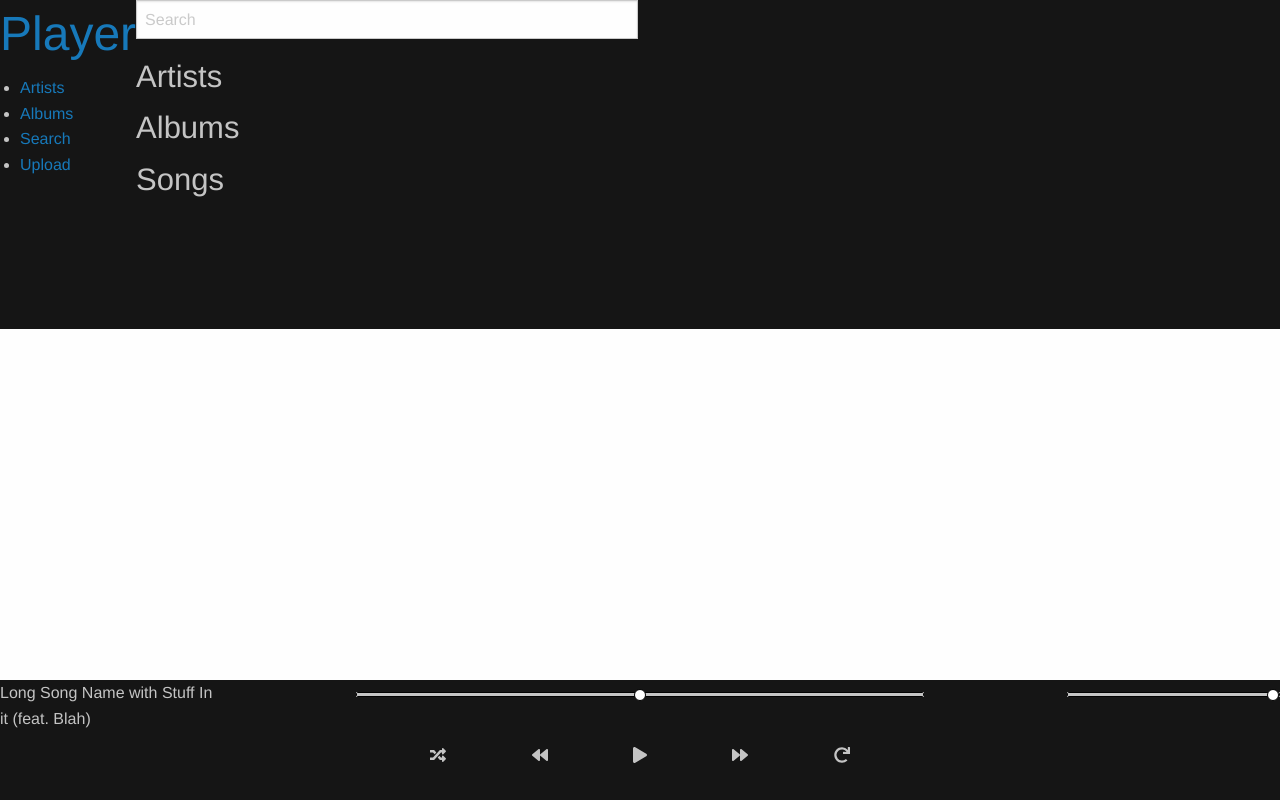
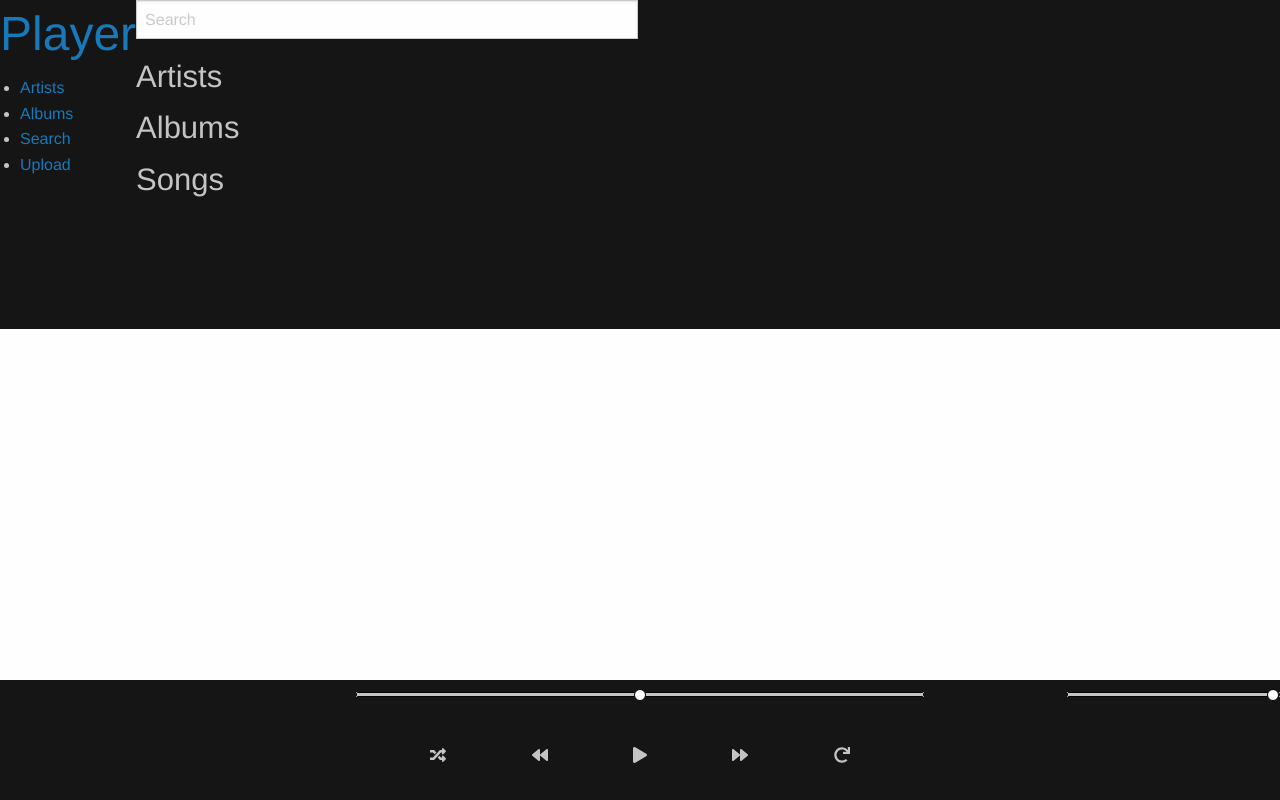
Before and after one commit to zachjamesgreen/MPFrontend, an Angular app: page /search in a window 1280 px wide. Built offline with nearby package versions, Linux system fonts and the light colour scheme.

Commit message:
player will play nest song when playback has ended for playing song

```diff
--- a/src/app/app.component.html
+++ b/src/app/app.component.html
@@ -7,8 +7,8 @@
 
     <div class="cell small-2" id='info'>
       <p>
-        Long Song Name with Stuff In it (feat. Blah)
-        <!-- {{ song?.name }} -->
+        <!-- Long Song Name with Stuff In it (feat. Blah) -->
+        {{ this.state.song?.name }}
       </p>
     </div>
     <div class="cell small-8" id='controls'>
--- a/src/app/app.component.ts
+++ b/src/app/app.component.ts
@@ -19,8 +19,8 @@ export class AppComponent {
   faRandom = faRandom;
   faRedo = faRedo;
   state: StreamState;
-  songs: Array<Song>;
-  song;
+  songs: Song[];
+  song: any;
   left;
   top;
   constructor(private musicService: MusicService, private audioService: AudioService, private router: Router) {
@@ -47,6 +47,8 @@ export class AppComponent {
     }
   }
   onShuffleClick(){}
+
+  // TODO: use indexOf()
   onPrevClick(){
     let i = this.state.songs.map((s) => s.name).indexOf(this.state.song.name)
     let n = this.state.songs[i-1]
--- a/src/app/audioplayer.service.ts
+++ b/src/app/audioplayer.service.ts
@@ -11,6 +11,7 @@ import { Song } from "./interfaces/song"
 export class AudioService {
   private stop$ = new Subject();
   private audioObj = new Audio();
+  private playPromise;
   audioEvents = [
     'ended', 'error', 'play', 'playing', 'pause', 'timeupdate', 'canplay', 'loadedmetadata', 'loadstart'
   ];
@@ -31,7 +32,7 @@ export class AudioService {
       // Play audio
       this.audioObj.src = `http://localhost/${song.artist.name}/${song.album.name}/${song.name}.mp3`;
       this.audioObj.load();
-      this.audioObj.play();
+      this.playPromise = this.audioObj.play();
 
       const handler = (event: Event) => {
         this.updateStateEvents(event);
@@ -96,6 +97,13 @@ export class AudioService {
     this.state.song = song;
     this.stateChange.next(this.state);
     this.playStream(song).subscribe()
+    // if (this.playPromise !== undefined ) {
+    //   this.playPromise.then(_ => {
+    //     this.playStream(song).subscribe()
+    //   })
+    // }
+
+
   }
 
   private stateChange: BehaviorSubject<StreamState> = new BehaviorSubject(this.state);
@@ -120,6 +128,16 @@ export class AudioService {
       case 'error':
         this.resetState();
         this.state.error = true;
+        break;
+      case 'ended':
+        let i = this.state.songs.indexOf(this.state.song)
+        let n = this.state.songs[i+1]
+        if (n) {
+          this.stop();
+          this.song(n);
+        } else {
+          this.stop();
+        }
         break;
     }
     this.stateChange.next(this.state);
```
